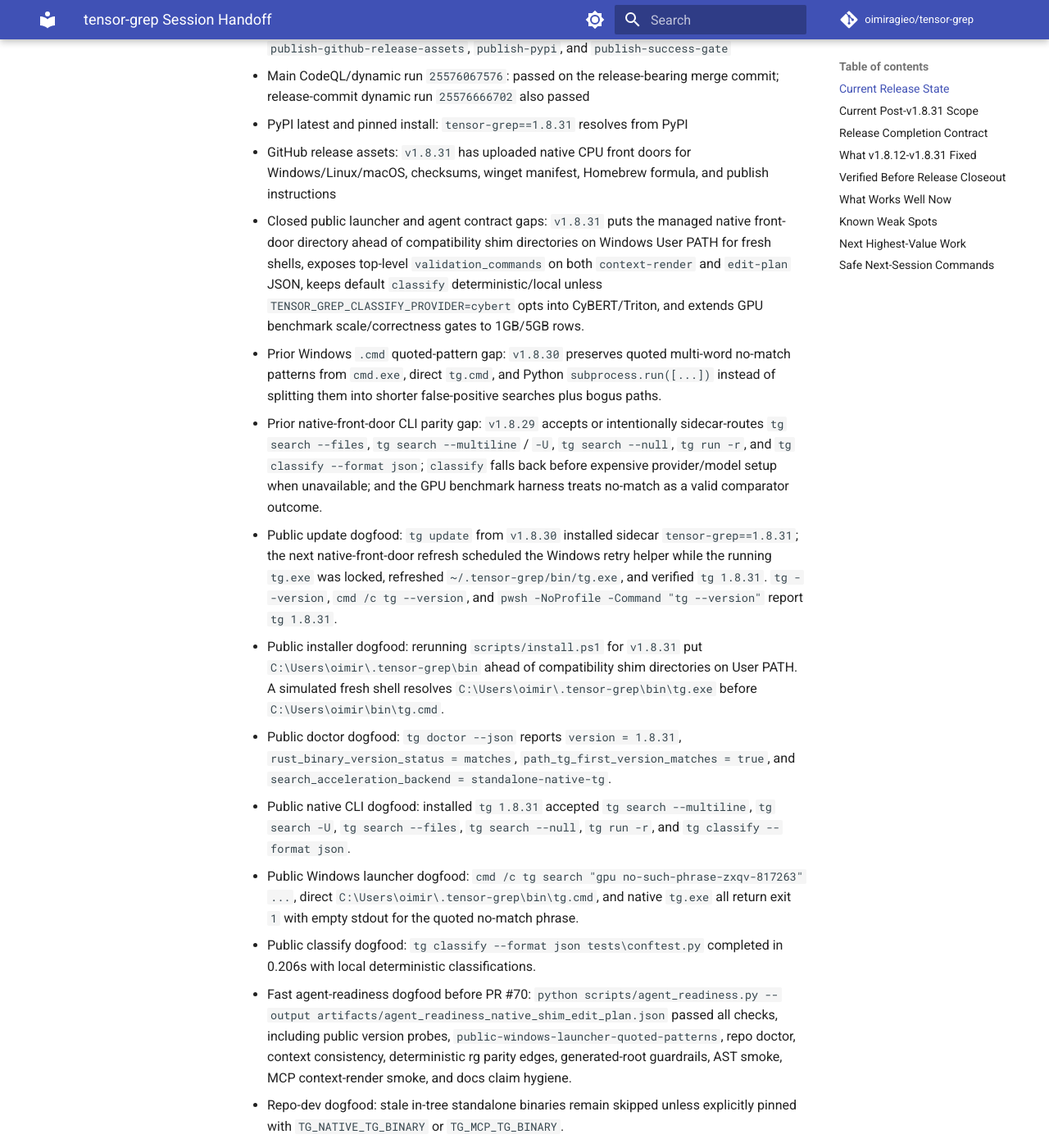
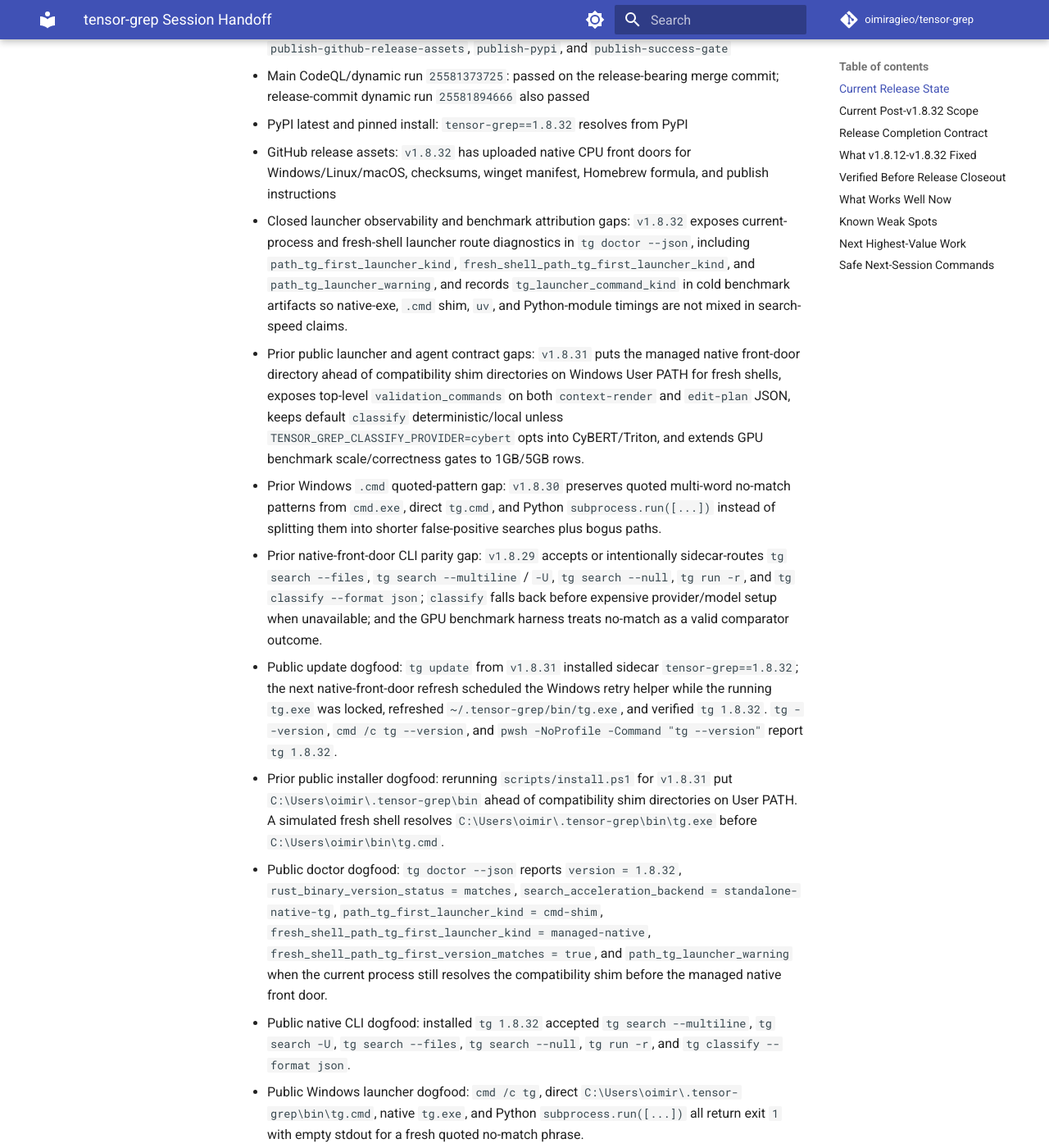
Before and after one commit to oimiragieo/tensor-grep, an MkDocs documentation site: the page built from docs/SESSION_HANDOFF.md, in a window 1280 px wide and 1400 px high, scrolled down 458 px. Shown: the whole window at 82% size. Built offline with MkDocs 1.6.1 and Material for MkDocs 9.7.7, drawn with Linux system fonts in a browser that asks for light colours; comment, search, counter and statistics services are not loaded; some of the changed text lies outside the part shown.

Commit message:
docs: update v1.8.32 release handoff

```diff
--- a/docs/SESSION_HANDOFF.md
+++ b/docs/SESSION_HANDOFF.md
@@ -4,38 +4,39 @@
 
 ## Current Release State
 
-- Latest released version: `v1.8.31`
-- Latest release commit: `a2e2bcc chore(release): v1.8.31 [skip ci]`
-- Latest fix commit: `015fad9 fix: harden public launcher and agent contracts`
-- GitHub release: <https://github.com/oimiragieo/tensor-grep/releases/tag/v1.8.31>
-- Main CI run `25576067952`: passed through semantic-release, PyPI artifact validation, `publish-github-release-assets`, `publish-pypi`, and `publish-success-gate`
-- Main CodeQL/dynamic run `25576067576`: passed on the release-bearing merge commit; release-commit dynamic run `25576666702` also passed
-- PyPI latest and pinned install: `tensor-grep==1.8.31` resolves from PyPI
-- GitHub release assets: `v1.8.31` has uploaded native CPU front doors for Windows/Linux/macOS, checksums, winget manifest, Homebrew formula, and publish instructions
-- Closed public launcher and agent contract gaps: `v1.8.31` puts the managed native front-door directory ahead of compatibility shim directories on Windows User PATH for fresh shells, exposes top-level `validation_commands` on both `context-render` and `edit-plan` JSON, keeps default `classify` deterministic/local unless `TENSOR_GREP_CLASSIFY_PROVIDER=cybert` opts into CyBERT/Triton, and extends GPU benchmark scale/correctness gates to 1GB/5GB rows.
+- Latest released version: `v1.8.32`
+- Latest release commit: `3adf044 chore(release): v1.8.32 [skip ci]`
+- Latest fix commit: `ab2635a fix: expose launcher route observability`
+- GitHub release: <https://github.com/oimiragieo/tensor-grep/releases/tag/v1.8.32>
+- Main CI run `25581373995`: passed through semantic-release, PyPI artifact validation, `publish-github-release-assets`, `publish-pypi`, and `publish-success-gate`
+- Main CodeQL/dynamic run `25581373725`: passed on the release-bearing merge commit; release-commit dynamic run `25581894666` also passed
+- PyPI latest and pinned install: `tensor-grep==1.8.32` resolves from PyPI
+- GitHub release assets: `v1.8.32` has uploaded native CPU front doors for Windows/Linux/macOS, checksums, winget manifest, Homebrew formula, and publish instructions
+- Closed launcher observability and benchmark attribution gaps: `v1.8.32` exposes current-process and fresh-shell launcher route diagnostics in `tg doctor --json`, including `path_tg_first_launcher_kind`, `fresh_shell_path_tg_first_launcher_kind`, and `path_tg_launcher_warning`, and records `tg_launcher_command_kind` in cold benchmark artifacts so native-exe, `.cmd` shim, `uv`, and Python-module timings are not mixed in search-speed claims.
+- Prior public launcher and agent contract gaps: `v1.8.31` puts the managed native front-door directory ahead of compatibility shim directories on Windows User PATH for fresh shells, exposes top-level `validation_commands` on both `context-render` and `edit-plan` JSON, keeps default `classify` deterministic/local unless `TENSOR_GREP_CLASSIFY_PROVIDER=cybert` opts into CyBERT/Triton, and extends GPU benchmark scale/correctness gates to 1GB/5GB rows.
 - Prior Windows `.cmd` quoted-pattern gap: `v1.8.30` preserves quoted multi-word no-match patterns from `cmd.exe`, direct `tg.cmd`, and Python `subprocess.run([...])` instead of splitting them into shorter false-positive searches plus bogus paths.
 - Prior native-front-door CLI parity gap: `v1.8.29` accepts or intentionally sidecar-routes `tg search --files`, `tg search --multiline` / `-U`, `tg search --null`, `tg run -r`, and `tg classify --format json`; `classify` falls back before expensive provider/model setup when unavailable; and the GPU benchmark harness treats no-match as a valid comparator outcome.
-- Public update dogfood: `tg update` from `v1.8.30` installed sidecar `tensor-grep==1.8.31`; the next native-front-door refresh scheduled the Windows retry helper while the running `tg.exe` was locked, refreshed `~/.tensor-grep/bin/tg.exe`, and verified `tg 1.8.31`. `tg --version`, `cmd /c tg --version`, and `pwsh -NoProfile -Command "tg --version"` report `tg 1.8.31`.
-- Public installer dogfood: rerunning `scripts/install.ps1` for `v1.8.31` put `C:\Users\oimir\.tensor-grep\bin` ahead of compatibility shim directories on User PATH. A simulated fresh shell resolves `C:\Users\oimir\.tensor-grep\bin\tg.exe` before `C:\Users\oimir\bin\tg.cmd`.
-- Public doctor dogfood: `tg doctor --json` reports `version = 1.8.31`, `rust_binary_version_status = matches`, `path_tg_first_version_matches = true`, and `search_acceleration_backend = standalone-native-tg`.
-- Public native CLI dogfood: installed `tg 1.8.31` accepted `tg search --multiline`, `tg search -U`, `tg search --files`, `tg search --null`, `tg run -r`, and `tg classify --format json`.
-- Public Windows launcher dogfood: `cmd /c tg search "gpu no-such-phrase-zxqv-817263" ...`, direct `C:\Users\oimir\.tensor-grep\bin\tg.cmd`, and native `tg.exe` all return exit `1` with empty stdout for the quoted no-match phrase.
+- Public update dogfood: `tg update` from `v1.8.31` installed sidecar `tensor-grep==1.8.32`; the next native-front-door refresh scheduled the Windows retry helper while the running `tg.exe` was locked, refreshed `~/.tensor-grep/bin/tg.exe`, and verified `tg 1.8.32`. `tg --version`, `cmd /c tg --version`, and `pwsh -NoProfile -Command "tg --version"` report `tg 1.8.32`.
+- Prior public installer dogfood: rerunning `scripts/install.ps1` for `v1.8.31` put `C:\Users\oimir\.tensor-grep\bin` ahead of compatibility shim directories on User PATH. A simulated fresh shell resolves `C:\Users\oimir\.tensor-grep\bin\tg.exe` before `C:\Users\oimir\bin\tg.cmd`.
+- Public doctor dogfood: `tg doctor --json` reports `version = 1.8.32`, `rust_binary_version_status = matches`, `search_acceleration_backend = standalone-native-tg`, `path_tg_first_launcher_kind = cmd-shim`, `fresh_shell_path_tg_first_launcher_kind = managed-native`, `fresh_shell_path_tg_first_version_matches = true`, and `path_tg_launcher_warning` when the current process still resolves the compatibility shim before the managed native front door.
+- Public native CLI dogfood: installed `tg 1.8.32` accepted `tg search --multiline`, `tg search -U`, `tg search --files`, `tg search --null`, `tg run -r`, and `tg classify --format json`.
+- Public Windows launcher dogfood: `cmd /c tg`, direct `C:\Users\oimir\.tensor-grep\bin\tg.cmd`, native `tg.exe`, and Python `subprocess.run([...])` all return exit `1` with empty stdout for a fresh quoted no-match phrase.
 - Public classify dogfood: `tg classify --format json tests\conftest.py` completed in 0.206s with local deterministic classifications.
-- Fast agent-readiness dogfood before PR #70: `python scripts/agent_readiness.py --output artifacts/agent_readiness_native_shim_edit_plan.json` passed all checks, including public version probes, `public-windows-launcher-quoted-patterns`, repo doctor, context consistency, deterministic rg parity edges, generated-root guardrails, AST smoke, MCP context-render smoke, and docs claim hygiene.
+- Fast agent-readiness dogfood before PR #72: `python scripts/agent_readiness.py --output artifacts/agent_readiness_launcher_observability.json` passed all checks, including public version probes, `public-windows-launcher-quoted-patterns`, repo doctor, context consistency, deterministic rg parity edges, generated-root guardrails, AST smoke, MCP context-render smoke, and docs claim hygiene.
 - Repo-dev dogfood: stale in-tree standalone binaries remain skipped unless explicitly pinned with `TG_NATIVE_TG_BINARY` or `TG_MCP_TG_BINARY`.
 
-## Current Post-v1.8.31 Scope
+## Current Post-v1.8.32 Scope
 
 Current release branch is closed. Use a new branch from `origin/main` for follow-up work. The latest docs/product merge is PR #66 `docs: define agent context capsule roadmap` at `f311469`; main CI run `25561521904` and CodeQL/dynamic main run `25561520180` passed, and semantic-release correctly skipped publishing because the change was docs-only.
 
-The public Windows `.cmd` bridge quoted multi-word no-match follow-up shipped in `v1.8.30`. The Windows native-first PATH, agent JSON validation-command, local default classify, and GPU scale benchmark follow-ups shipped in `v1.8.31`.
+The public Windows `.cmd` bridge quoted multi-word no-match follow-up shipped in `v1.8.30`. The Windows native-first PATH, agent JSON validation-command, local default classify, and GPU scale benchmark follow-ups shipped in `v1.8.31`. The launcher-route observability and benchmark launcher-attribution follow-up shipped in `v1.8.32`.
 
-Active post-`v1.8.31` implementation scope:
+Active post-`v1.8.32` implementation scope:
 
 - Design `tg agent` / Actionable Context Capsule as an opt-in agent workflow without changing raw `--format rg`, `--json`, or `--ndjson` semantics.
 - Keep Windows managed installer/update dogfood checking both the update path and a fresh-shell PATH environment; existing parent shells may keep old PATH until restarted.
-- Expose current-process vs fresh-shell launcher routing in `tg doctor --json` with `path_tg_first_launcher_kind`, `fresh_shell_path_tg_first_launcher_kind`, and `path_tg_launcher_warning` so slower compatibility-shim timing is visible.
-- Record benchmark `tg_launcher_command_kind` in the environment block so native-exe, `.cmd` shim, `uv`, and Python-module routes are not mixed in cold-path claims.
+- Keep current-process vs fresh-shell launcher routing visible in `tg doctor --json` with `path_tg_first_launcher_kind`, `fresh_shell_path_tg_first_launcher_kind`, and `path_tg_launcher_warning` so slower compatibility-shim timing is visible.
+- Keep benchmark `tg_launcher_command_kind` in the environment block so native-exe, `.cmd` shim, `uv`, and Python-module routes are not mixed in cold-path claims.
 - Keep `classify` provider/cache UX explicit and fast. The default local path is quick; CyBERT/Triton remains opt-in and must not warn or block agent loops when unavailable.
 - Keep GPU experimental until native streaming correctness and speed are proven on the 1GB/5GB gates.
 - Keep AST parity roadmap work separate from `tg run`'s validated useful slice; do not imply full ast-grep replacement.
@@ -72,7 +73,7 @@
 
 For docs/test/chore-only work, use a non-release PR title, wait for PR CI, and merge only when requested or clearly required. After merge, main CI should pass, but semantic-release should skip release publishing.
 
-## What v1.8.12-v1.8.31 Fixed
+## What v1.8.12-v1.8.32 Fixed
 
 - Windows `--files-with-matches` no longer expands huge candidate file lists into the ripgrep subprocess argv, avoiding `WinError 206`.
 - No-path `--files-with-matches` now preserves raw rg-style paths such as `AGENTS.md` instead of emitting `.\AGENTS.md`.
@@ -113,7 +114,7 @@
 - The `v1.8.29` release hardens public-native CLI parity for advertised search/run/classify flags and fixes the GPU no-match correctness benchmark harness.
 - The `v1.8.30` release preserves quoted multi-word no-match patterns through the Windows `.cmd` bridge for `cmd.exe`, direct `tg.cmd`, and Python `subprocess.run([...])`.
 - The `v1.8.31` release hardens public launcher and agent contracts: native-first Windows managed PATH ordering for fresh shells, top-level `validation_commands` in `context-render` and `edit-plan`, local deterministic default `classify`, and GPU scale correctness gates for 1GB/5GB rows.
-- The post-`v1.8.31` launcher-observability branch adds `doctor` launcher-kind diagnostics and benchmark launcher command-kind attribution. It should ship as release correctness/observability, not as a cold-search speed claim.
+- The `v1.8.32` release adds `doctor` launcher-kind diagnostics and benchmark launcher command-kind attribution. It is release correctness/observability, not a cold-search speed claim.
 
 ## Verified Before Release Closeout
 
@@ -131,6 +132,7 @@
 - PR #64 `fix: harden native front-door CLI parity`: merged and released as `v1.8.29`
 - PR #68 `fix: preserve quoted patterns in Windows cmd shim`: merged and released as `v1.8.30`
 - PR #70 `fix: harden public launcher and agent contracts`: merged and released as `v1.8.31`
+- PR #72 `fix: expose launcher route observability`: merged and released as `v1.8.32`
 - `uv run pytest tests/unit/test_install_scripts.py -q`: `18 passed` on the LF-shim fix branch
 - `uv run pytest tests/unit/test_cli_bootstrap.py tests/unit/test_cli_modes.py tests/unit/test_public_docs_governance.py -q`: `287 passed` on the CLI polish branch
 - PowerShell parser checks for `scripts/install.ps1` under both `pwsh` and Windows PowerShell: passed
@@ -183,15 +185,21 @@
 - PyPI JSON exposes `tensor-grep 1.8.31`; pinned `tensor-grep==1.8.31` resolves from PyPI JSON.
 - Public update dogfood verified `tg update` from `v1.8.30` to sidecar `tensor-grep==1.8.31`, the scheduled Windows native-front-door retry helper, and final profiled PowerShell / `cmd` / `pwsh -NoProfile` resolution to `tg 1.8.31`.
 - Public installer dogfood verified `scripts/install.ps1` puts `C:\Users\oimir\.tensor-grep\bin` ahead of compatibility shim directories on User PATH, and a simulated fresh shell resolves the native managed front door first.
-- Public launcher dogfood verified `cmd /c tg`, direct managed `tg.cmd`, and native `tg.exe` preserve `"gpu no-such-phrase-zxqv-817263"` as one no-match pattern and return exit `1` with no false-positive stdout.
+- Public launcher dogfood verified `cmd /c tg`, direct managed `tg.cmd`, and native `tg.exe` preserve a fresh quoted no-match phrase as one pattern and return exit `1` with no false-positive stdout.
 - Public classify dogfood verified local deterministic `tg classify --format json tests\conftest.py` in 0.206s.
+- Main CI run `25581373995`: passed through `publish-github-release-assets`, `publish-pypi`, and `publish-success-gate`.
+- Main CodeQL/dynamic run `25581373725`: passed on the release-bearing merge commit; release-commit dynamic run `25581894666` passed.
+- GitHub release assets are uploaded for `v1.8.32`, including `tg-windows-amd64-cpu.exe`, `tg-linux-amd64-cpu`, `tg-macos-amd64-cpu`, `CHECKSUMS.txt`, `BUNDLE_CHECKSUMS.txt`, `oimiragieo.tensor-grep.yaml`, `tensor-grep.rb`, and `PUBLISH_INSTRUCTIONS.md`.
+- PyPI JSON exposes `tensor-grep 1.8.32`; pinned `tensor-grep==1.8.32` resolves from PyPI JSON.
+- Public update dogfood verified `tg update` from `v1.8.31` to sidecar `tensor-grep==1.8.32`, the scheduled Windows native-front-door retry helper, and final profiled PowerShell / `cmd` / `pwsh -NoProfile` resolution to `tg 1.8.32`.
+- Public doctor dogfood verified `path_tg_first_launcher_kind = cmd-shim`, `fresh_shell_path_tg_first_launcher_kind = managed-native`, and `path_tg_launcher_warning` when the current process still sees the compatibility shim before fresh-shell PATH.
 
 ## What Works Well Now
 
 - Scoped text search, JSON, NDJSON, multi-root search, globs, `--column`, `--vimgrep`, `--path-separator`, `--type-list`, and invalid-regex diagnostics are stable enough for agent workflows.
 - Normal PowerShell `tg`, `cmd /c tg`, `pwsh -NoProfile -Command "tg ..."`, Git Bash `tg`, and WSL `tg` resolved through the public Windows install by `v1.8.25`; installer/update changes must re-run those probes before release closeout.
 - `tg --version` is script-friendly by default; use `tg --version --verbose` for feature/SIMD/Arrow diagnostics.
-- Stable managed installs prefer the release-native front door when the matching GitHub asset exists; Python remains the sidecar/fallback instead of the first hop for normal shell `tg`. `v1.8.31` fresh installer dogfood confirms User PATH puts `~/.tensor-grep/bin` ahead of compatibility shim directories.
+- Stable managed installs prefer the release-native front door when the matching GitHub asset exists; Python remains the sidecar/fallback instead of the first hop for normal shell `tg`. `v1.8.31` fresh installer dogfood confirms User PATH puts `~/.tensor-grep/bin` ahead of compatibility shim directories, and `v1.8.32` doctor output distinguishes current-process shim drift from fresh-shell managed-native resolution.
 - Public help starts with `Usage: tg`, including `python -m tensor_grep --help` and installed command help paths.
 - `defs`, `source`, `refs`, `callers`, `context-render`, and `blast-radius` are useful for scoped repo navigation and planning.
 - Released context work tightens `context-render` / MCP trust: source-body evidence ranks natural queries, default LLM rendering preserves executable body lines, `context_consistency` reports seed/render/navigation agreement, and validation commands carry detection provenance.
@@ -214,6 +222,8 @@
 - Local `uv run tg doctor --json` can find stale in-tree standalone binaries at `rust_core/target/debug/tg.exe` or `rust_core/target/release/tg.exe`. Current dev-path safety should ignore them for implicit native delegation, report them under `skipped_native_tg_binaries`, set `rust_binary_version_status = stale-skipped`, and keep `search_acceleration_backend = rust-core-extension` when the embedded extension is available. Rebuild with `C:/Users/oimir/.cargo/bin/cargo.exe build --manifest-path rust_core/Cargo.toml --release` or pin `TG_NATIVE_TG_BINARY` to opt in to a specific standalone binary.
 - Explicitly opted-in broad `tg search --files ...` over generated artifact trees can still be expensive. The managed launchers and Python path-list output should force UTF-8, but scope file-list commands to the smallest useful root.
 - Public installer/update reliability is a release contract, not an open fire. Stable installs and `tg upgrade` must not trust stale package metadata, must verify the target Python can still import `tensor_grep`, must check native installer exit codes, must not remove a working managed install before the replacement environment and front-door files succeed, and must keep the managed native front door aligned with the verified sidecar version.
+- `tg doctor --json` is now the first launcher-drift check. Inspect `path_tg_first_launcher_kind`, `fresh_shell_path_tg_first_launcher_kind`, and `path_tg_launcher_warning` before trusting Windows timing results from an existing shell.
+- Cold-path benchmark artifacts should include `tg_launcher_command_kind` alongside the configured `tg_launcher_mode`; do not combine native-exe, `.cmd` shim, `uv`, and Python-module timings in one speed claim.
 - Root-scale unsorted `--files-with-matches`, `--count`, and `--force-cpu` can still differ from raw `rg` in output ordering even when the file set and counts match. Use `--sort path` for deterministic path ordering and `--format rg` for exact ripgrep-style text formatting before claiming golden stdout parity; sorted files-with-matches, files-without-match, and replacement output are now regression-covered parity edges on the active branch.
 - Directly invoking `C:\Users\oimir\bin\tg.cmd` from PowerShell with an unescaped metacharacter such as `|` is still a `cmd.exe` parser limitation; use normal PowerShell `tg` / `tg.ps1` or quote the metacharacter argument for `cmd.exe`.
 - Always verify command resolution with `tg --version`, `cmd /c tg --version`, `pwsh -NoProfile -Command "tg --version"`, `where.exe tg`, `Get-Command tg -All`, and WSL `wsl bash -lc 'command -v tg; tg --version'` after installer changes. A stale `Python*\Scripts\tg.exe` returning an older tensor-grep version is a release blocker.
@@ -235,7 +245,7 @@
 uv run tg --version
 uv run tg doctor --json
 python -m pip index versions tensor-grep --index-url https://pypi.org/simple --no-cache-dir
-gh release view v1.8.31 --json tagName,publishedAt,url,assets
+gh release view v1.8.32 --json tagName,publishedAt,url,assets
 python scripts/agent_readiness.py --output artifacts/agent_readiness.json
 tg --version
 cmd /c tg --version
```
Also changed, not shown: AGENTS.md (+12 -11 lines), README.md (+22 -21 lines), SKILL.md (+15 -14 lines), docs/CONTINUATION_PLAN.md (+13 -12 lines), docs/CONTRACTS.md (+1 -1 lines), docs/PAPER.md (+2 -0 lines), 1 other file.
